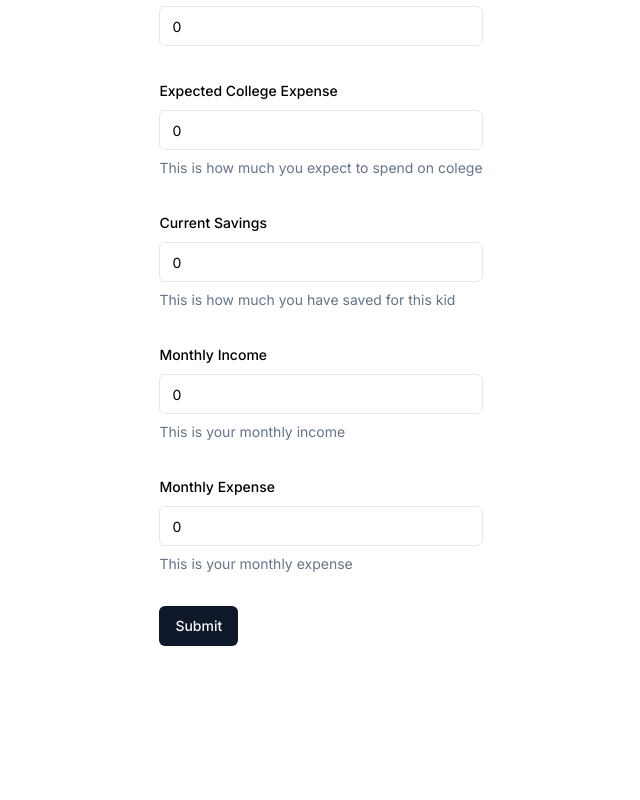
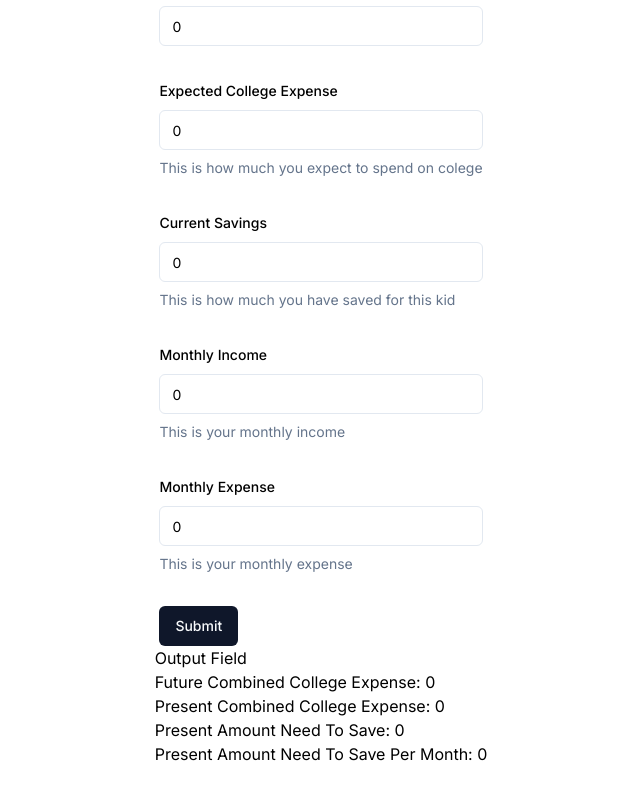
Before and after one commit to Jae7777/credit-debt-simulator, a Next.js app in the folder credit-debt-simulator/: page / in a window 1280 px wide. Shown: the part 250-1050 px from the top of the page, without its empty margins (319-959 px from the left). Before the commit the page ends 992 px from the top, so only its background shows below. Built offline with nearby package versions, Linux system fonts and the light colour scheme.

Commit message:
output field outline

```diff
--- a/credit-debt-simulator/app/page.tsx
+++ b/credit-debt-simulator/app/page.tsx
@@ -1,6 +1,7 @@
 import Image from "next/image";
 import { Button } from "@/components/ui/button"
 import InputForm from "@/components/InputForm";
+import OutputField from "@/components/output/OutputField";
 
 
 export default function Home() {
@@ -8,7 +9,12 @@ export default function Home() {
     <main className="flex min-h-screen flex-col items-center justify-between p-24">
      college loan simulator
       <InputForm />
-
+      <OutputField
+        futureCombinedCollegeExpense={0}
+        presentCombinedCollegeExpense={0}
+        presentAmountNeedToSave={0}
+        presentAmountNeedToSavePerMonth={0}
+      />
     </main>
   );
 }
--- /dev/null
+++ b/credit-debt-simulator/components/output/OutputField.tsx
@@ -0,0 +1,26 @@
+
+interface IOutputField {
+  futureCombinedCollegeExpense: number,
+  presentCombinedCollegeExpense: number,
+  presentAmountNeedToSave: number,
+  presentAmountNeedToSavePerMonth: number,
+}
+
+const OutputField: React.FC<IOutputField> = ({
+  futureCombinedCollegeExpense,
+  presentCombinedCollegeExpense,
+  presentAmountNeedToSave,
+  presentAmountNeedToSavePerMonth
+}) => {
+  return (
+    <div>
+      <h1>Output Field</h1>
+      <p>Future Combined College Expense: {futureCombinedCollegeExpense}</p>
+      <p>Present Combined College Expense: {presentCombinedCollegeExpense}</p>
+      <p>Present Amount Need To Save: {presentAmountNeedToSave}</p>
+      <p>Present Amount Need To Save Per Month: {presentAmountNeedToSavePerMonth}</p>
+    </div>
+  )
+}
+
+export default OutputField;
```
